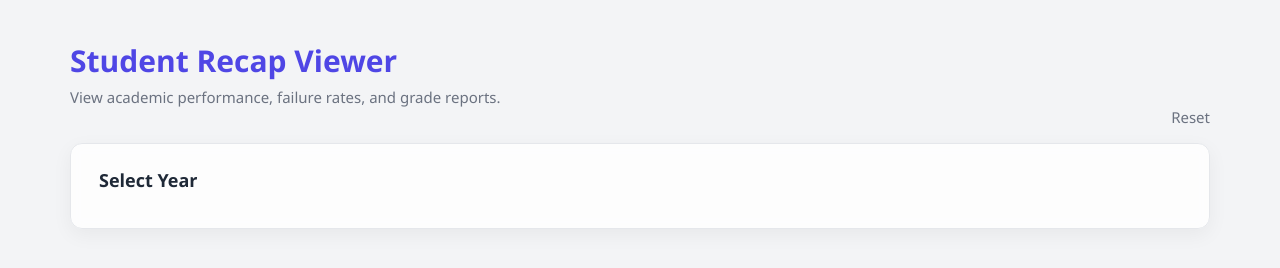
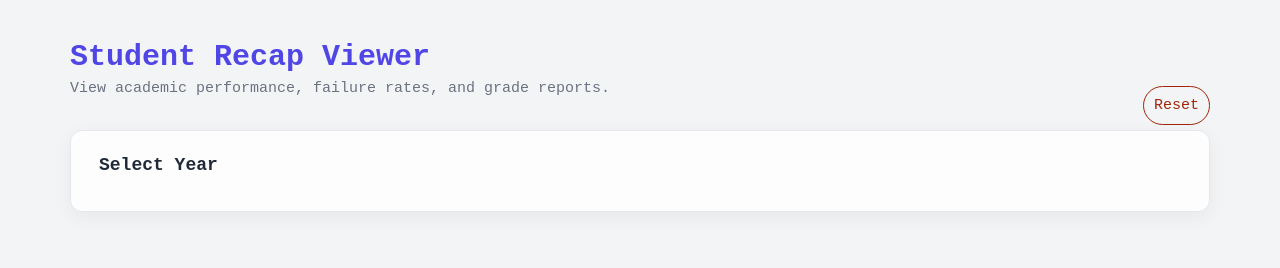
Before and after one commit to mshayanfaisal/database-project, a website: page index.html in a window 1280 px wide. Drawn offline with nearby package versions, Linux system fonts and the light colour scheme; no server answers.

Commit message:
Reset button UI chnages

```diff
--- a/index.html
+++ b/index.html
@@ -36,6 +36,7 @@
         font-size: 15px;
         background: var(--bg);
         color: var(--text);
+        font-family: monospace;
       }
 
       body {
@@ -81,7 +82,10 @@
 
       .top-link a {
         font-weight: 500;
-        color: var(--text-muted);
+        color: #a22509;
+        border: 1px solid;
+        padding: 10px;
+        border-radius: 20px;
       }
 
       .top-link a:hover {
@@ -279,9 +283,10 @@
         <table>
           <thead>
             <tr>
-              <th>S #</th>
+              <th>S#</th>
               <th>Reg No</th>
-              <th>Name</th>
+              <th>Recap ID</th>
+              <th>Student Name</th>
               <th>Marks</th>
               <th>Grade</th>
               <th>GPA</th>
@@ -292,6 +297,7 @@
               <tr>
                 <td x-text="index + 1"></td>
                 <td x-text="Std.regno"></td>
+                <td x-text="Std.cid"></td>
                 <td x-text="Std.name"></td>
                 <td x-text="Std.total_marks"></td>
                 <td x-text="Std.grade"></td>
```
